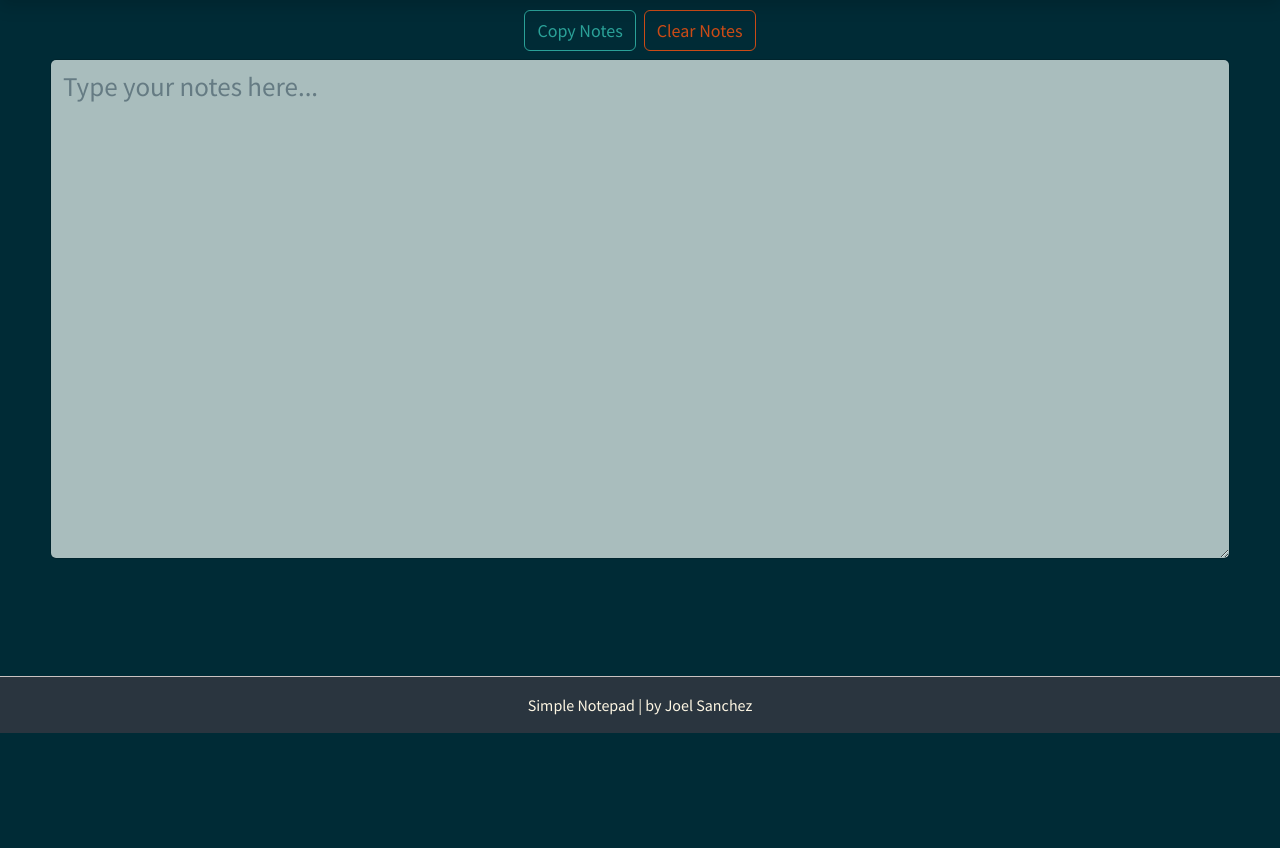
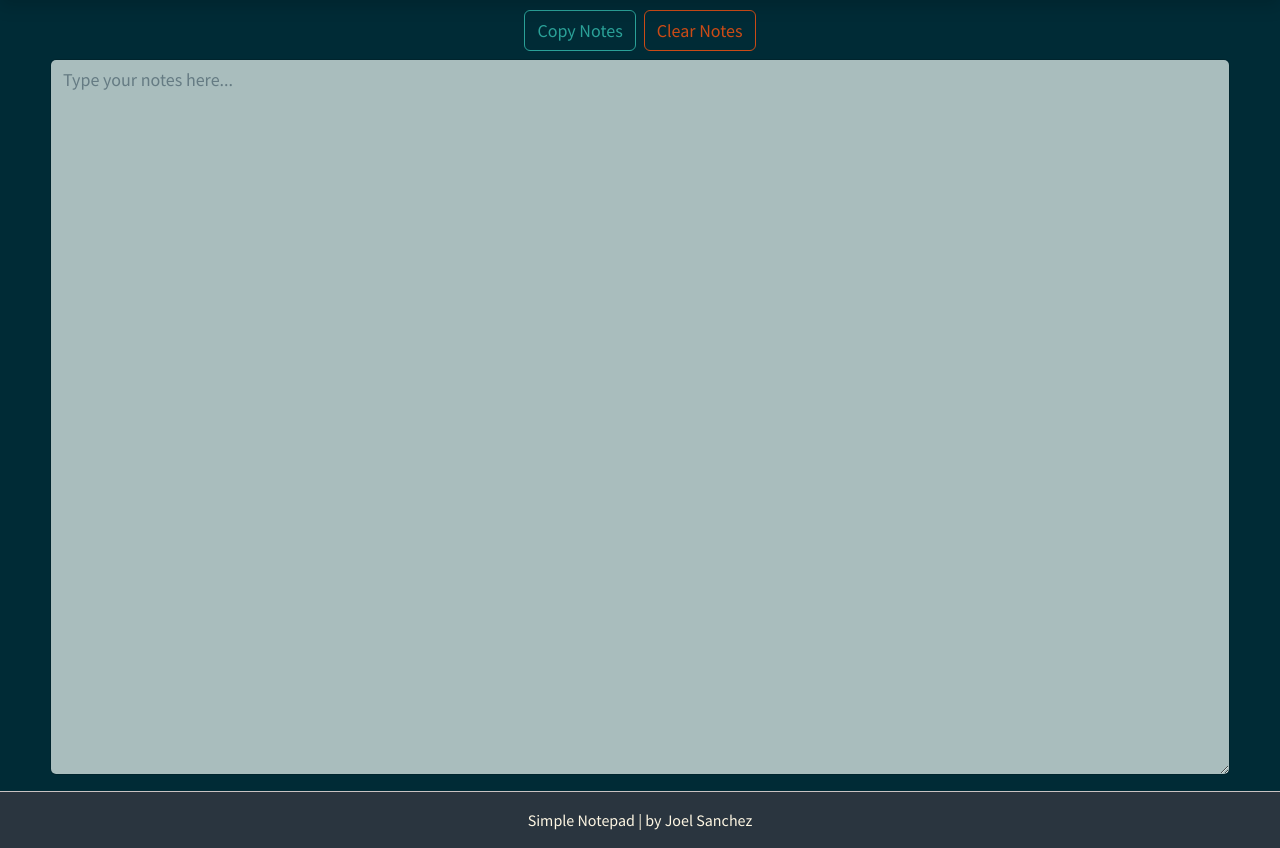
Before and after one commit to joelsancheznunez/simple-notepad, a plain HTML site: page index.html in a window 1280 px wide. Shown: the part 67-915 px from the top of the page. Before the commit the page ends 800 px from the top, so only its background shows below. Drawn offline with nearby package versions, Linux system fonts and the light colour scheme.

Commit message:
text field has been adjusted in size and font

```diff
--- a/index.html
+++ b/index.html
@@ -26,7 +26,7 @@
         </div>
         <form id="noteForm">
             <div class="mb-3">
-                <textarea class="form-control" id="notes" style="font-size: 27px" rows="12" required placeholder="Type your notes here..."></textarea>
+                <textarea class="form-control" id="notes" style="font-size: 18px" rows="26" required placeholder="Type your notes here..."></textarea>
             </div>
         </form>
     </div>
```
